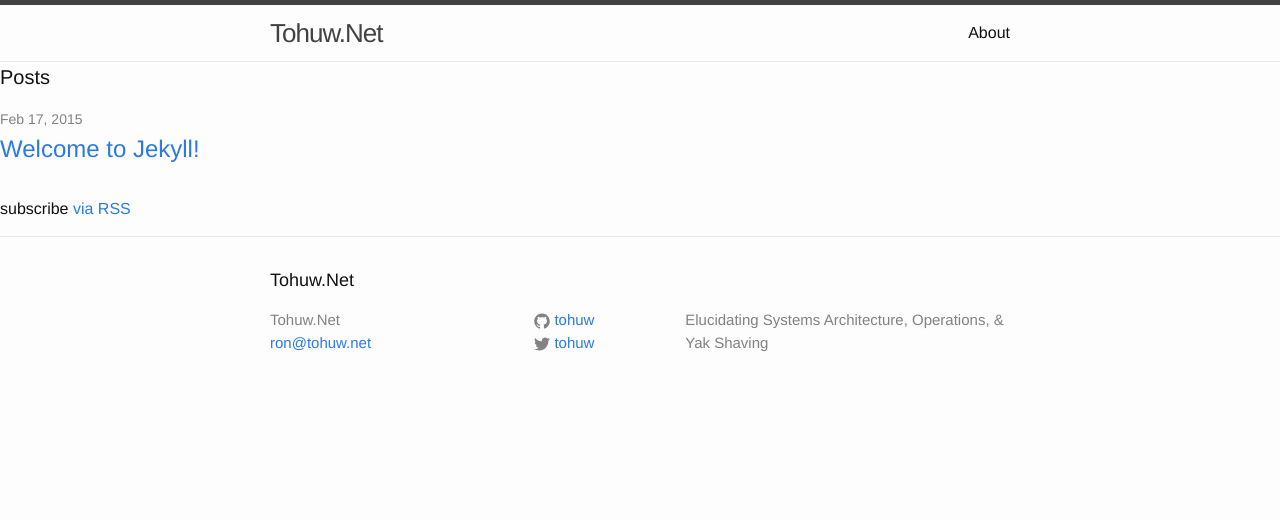
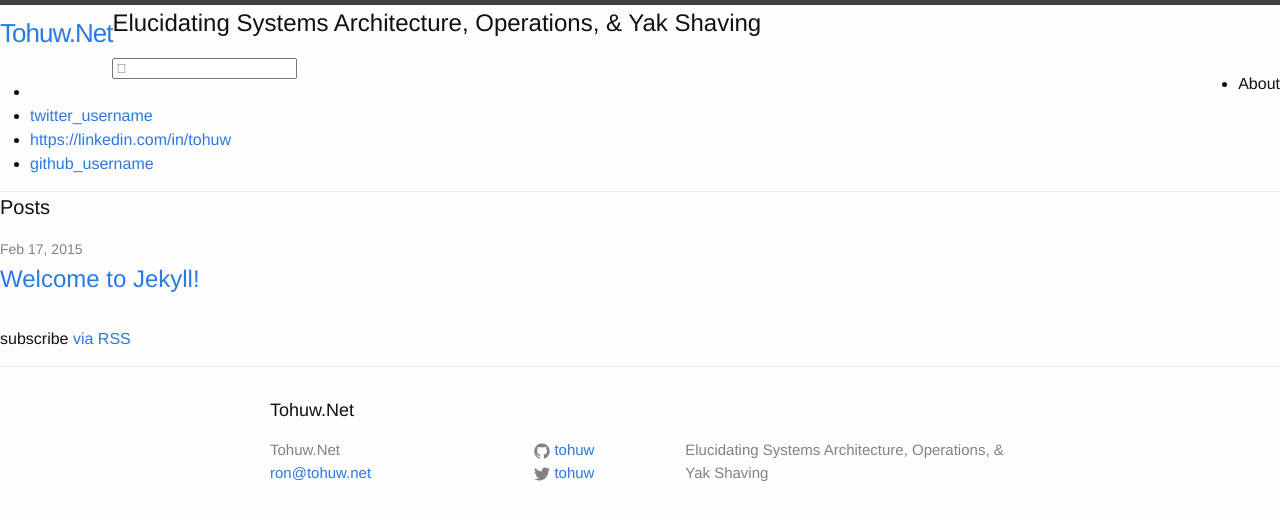
Before and after one commit to tohuw/tohuwnet-sources-old, a Jekyll site: the page built from index.html, in a window 1280 px wide. Shown: the top 520 px of the page. Built offline with Jekyll 4.4.1, drawn with Linux system fonts in a browser that asks for light colours.

Commit message:
New config options, new includes, header content
Several new options were ported from the feature set of Qalal.
Several ported and translated includes were added as well.
New template data for the header.
Updates to the Gemfile.lock from installing Jekyll.

```diff
--- a/_config.yml
+++ b/_config.yml
@@ -11,6 +11,12 @@ github_username:  tohuw
 # Custom settings
 language: en
 author: Ron Scott-Adams
+subtitle: 'Elucidating Systems Architecture, Operations, & Yak Shaving'
+tipue_search: true
+search_url: search
+searchbox_text: 'Search... (type & press enter)'
+social: [["<span class='fa-twitter'></span>", twitter_username], ["<span class='fa-linkedin'></span>", "https://linkedin.com/in/tohuw"], ["<span class='fa-github'></span>", github_username]]
+feed.title: '<span class="fa-rss"></span>'
 
 # Where things are
 source:      .
--- a/_includes/header.html
+++ b/_includes/header.html
@@ -1,27 +1,7 @@
 <header class="site-header">
-
-  <div class="wrapper">
-
-    <a class="site-title" href="{{ site.baseurl }}/">{{ site.title }}</a>
-
-    <nav class="site-nav">
-      <a href="#" class="menu-icon">
-        <svg viewBox="0 0 18 15">
-          <path fill="#424242" d="M18,1.484c0,0.82-0.665,1.484-1.484,1.484H1.484C0.665,2.969,0,2.304,0,1.484l0,0C0,0.665,0.665,0,1.484,0 h15.031C17.335,0,18,0.665,18,1.484L18,1.484z"/>
-          <path fill="#424242" d="M18,7.516C18,8.335,17.335,9,16.516,9H1.484C0.665,9,0,8.335,0,7.516l0,0c0-0.82,0.665-1.484,1.484-1.484 h15.031C17.335,6.031,18,6.696,18,7.516L18,7.516z"/>
-          <path fill="#424242" d="M18,13.516C18,14.335,17.335,15,16.516,15H1.484C0.665,15,0,14.335,0,13.516l0,0 c0-0.82,0.665-1.484,1.484-1.484h15.031C17.335,12.031,18,12.696,18,13.516L18,13.516z"/>
-        </svg>
-      </a>
-
-      <div class="trigger">
-        {% for page in site.pages %}
-          {% if page.title %}
-          <a class="page-link" href="{{ page.url | prepend: site.baseurl }}">{{ page.title }}</a>
-          {% endif %}
-        {% endfor %}
-      </div>
-    </nav>
-
-  </div>
-
+  <h1 class="site-title"><a href="{{ site.baseurl }}/">{{ site.title }}</a></h1>
+  <h2 class="site-subtitle">{{ site.subtitle }}</h2>
+  {% include menu.html %}
+  {% include searchbox.html %}
+  {% include social.html %}
 </header>
--- /dev/null
+++ b/_includes/menu.html
@@ -0,0 +1,9 @@
+<nav class="site-nav">
+    <ul>
+      {% for page in site.pages %}
+        {% if page.title %}
+          <li><a class="page-link" href="{{ page.url | prepend: site.baseurl }}">{{ page.title }}</a>
+        {% endif %}
+      {% endfor %}
+    </ul>
+</nav>
--- /dev/null
+++ b/_includes/searchbox.html
@@ -0,0 +1,5 @@
+{% if site.tipue_search %}
+    <form action="{{ site.baseurl }}/{{ site.searchurl }}" class="searchform">
+        <input type="search" name="q" id="tipue_search_input" class="searchbox" autocomplete="on" placeholder="&#xf002; {{ searchbox_text }}">
+    </form>
+{% endif %}
--- /dev/null
+++ b/_includes/social.html
@@ -0,0 +1,13 @@
+{% if site.social %}
+    <aside class="social">
+        {% if site.social_title %}
+            <h1>{{ site.social_title }}</h1>
+        {% endif %}
+        <ul>
+            <li><a class="social-link" href="{{ site.baseurl }}/feed.xml" rel="alternate">{{ feed.title }}</a>
+            {% for sociallink in site.social %}
+                <li><a class="social-link" target="_blank" href="{{ sociallink[0] }}">{{ sociallink[1] }}</a>
+            {% endfor %}
+        </ul>
+    </aside>
+{% endif %}
```
Also changed, not shown: Gemfile.lock.
